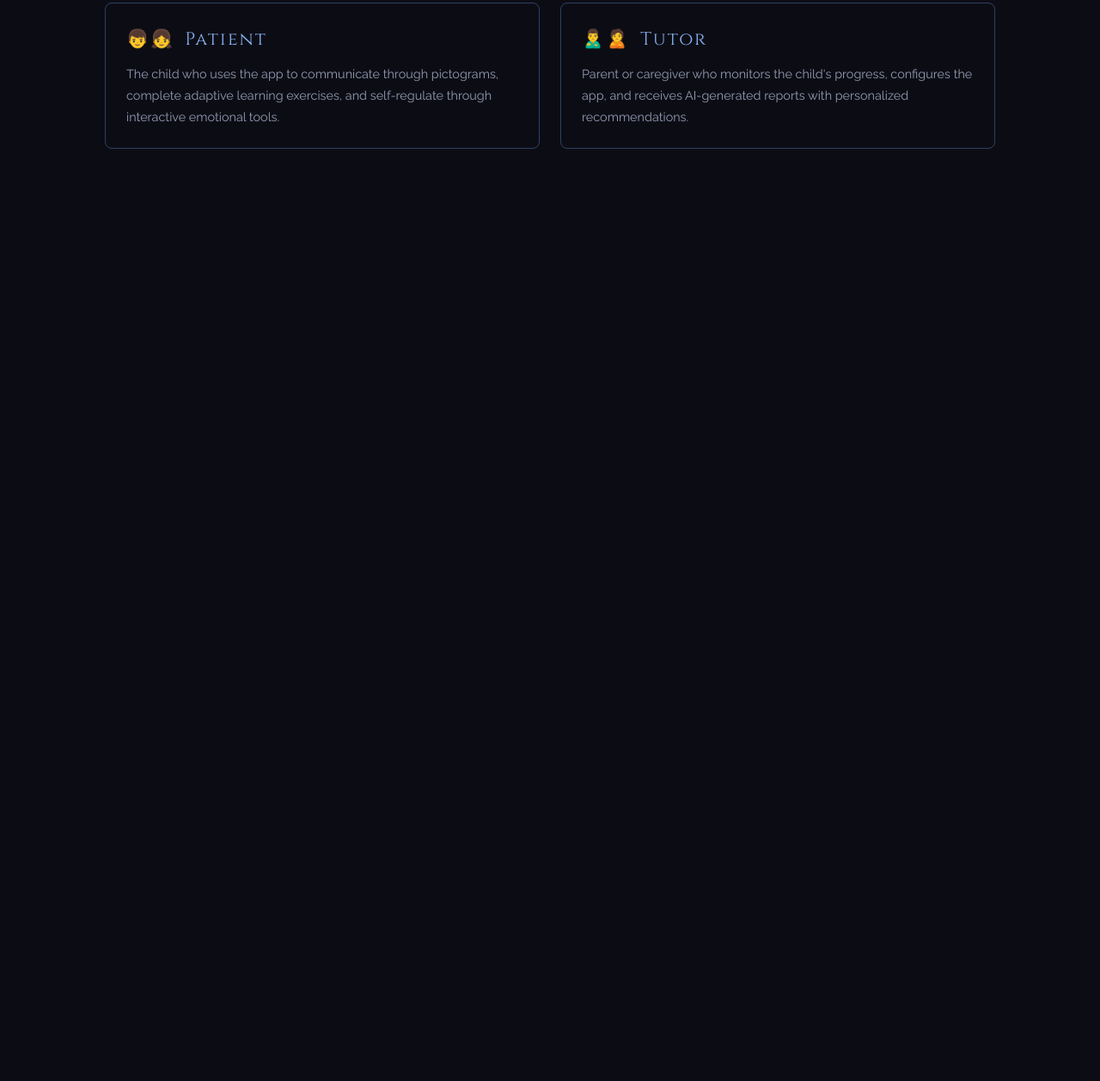
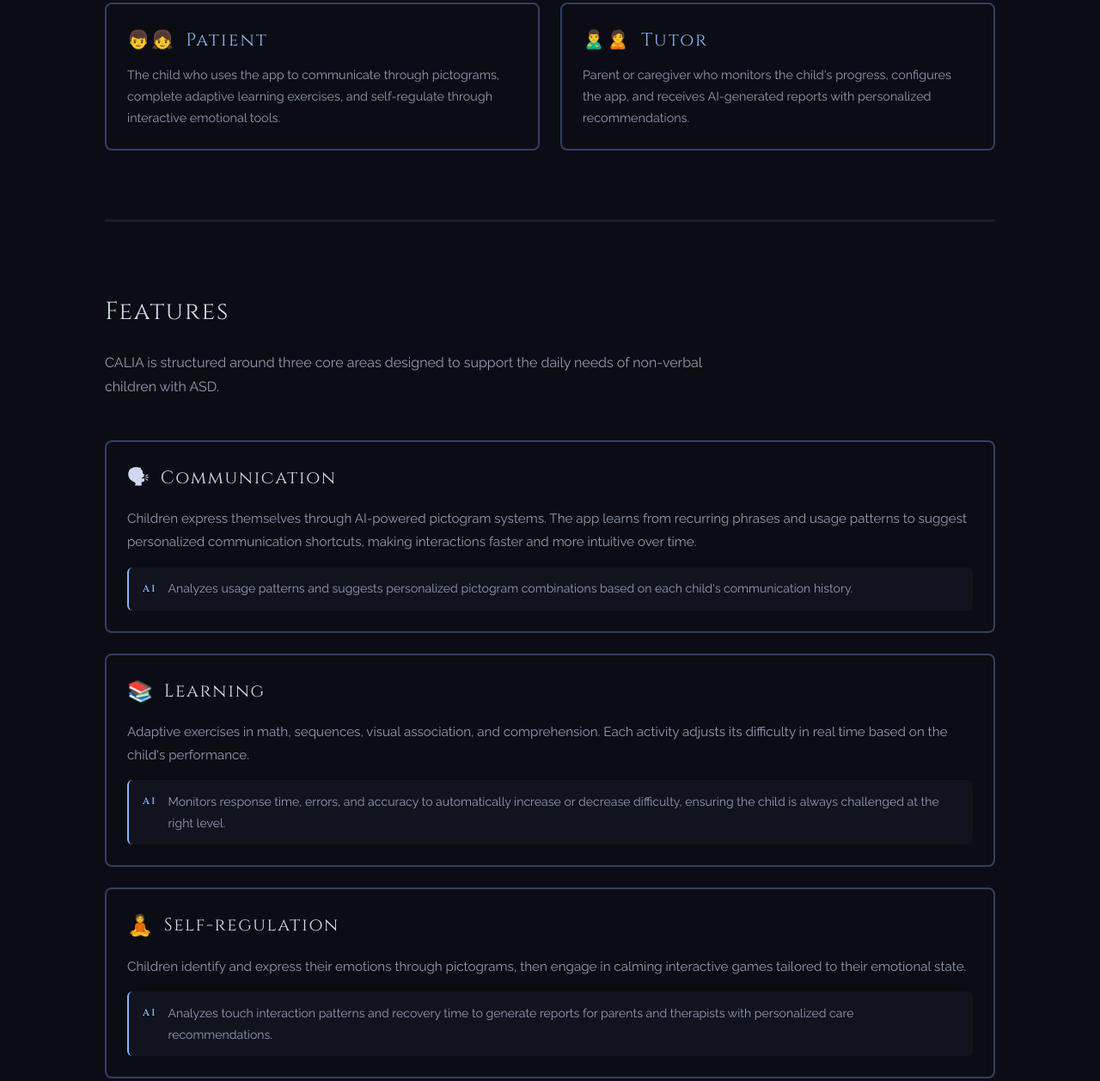
Before and after one commit to DracuDoyle/calia-website, a plain HTML site: page index.html in a window 1280 px wide. Shown: the part 942-2199 px from the top of the page at 86% size. Before the commit the page ends 1259 px from the top, so only its background shows below. Drawn offline with Linux system fonts and the light colour scheme.

Commit message:
feat: features section completed

```diff
--- a/css/components/about.css
+++ b/css/components/about.css
@@ -30,7 +30,7 @@
   align-items: flex-start;
   gap: 1.2rem;
   padding: 1.5rem;
-  border: 1px solid var(--border-ghost-elements);
+  border: 2px solid var(--border-ghost-elements);
   border-radius: 8px;
   flex: 1 1 300px;
   transition: border-color 0.3s ease;
--- /dev/null
+++ b/css/components/features.css
@@ -0,0 +1,88 @@
+#features {
+  padding: 5rem 0;
+  border-top: 1px solid var(--border-ghost);
+}
+
+#features h2 {
+  font-family: var(--font-display);
+  font-size: 1.8rem;
+  font-weight: 400;
+  color: var(--text-primary);
+  letter-spacing: 0.06em;
+  margin-bottom: 1.2rem;
+}
+
+#features > p {
+  color: var(--text-muted);
+  font-size: 1rem;
+  max-width: 700px;
+  margin-bottom: 3rem;
+}
+
+.features-list {
+  display: flex;
+  flex-direction: column;
+  gap: 1.5rem;
+}
+
+.feature-item {
+  display: flex;
+  flex-direction: column;
+  gap: 1rem;
+  padding: 1.5rem;
+  border: 2px solid var(--border-ghost-elements);
+  border-radius: 8px;
+  transition: border-color 0.3s ease;
+}
+
+.feature-header {
+  display: flex;
+  align-items: center;
+  gap: 0.8rem;
+}
+
+.feature-icon {
+  font-size: 1.5rem;
+  line-height: 1;
+}
+
+.feature-header h3 {
+  font-family: var(--font-display);
+  font-size: 1.3rem;
+  font-weight: 400;
+  color: var(--text-primary);
+  letter-spacing: 0.08em;
+}
+
+.feature-item > p {
+  color: var(--text-muted);
+  font-size: 0.95rem;
+  max-width: 100%;
+}
+
+.feature-ai {
+  display: flex;
+  align-items: flex-start;
+  gap: 0.8rem;
+  padding: 0.8rem 1rem;
+  background-color: var(--bg-surface);
+  border-radius: 6px;
+  border-left: 2px solid var(--accent);
+}
+
+.feature-ai-label {
+  font-family: var(--font-display);
+  font-size: 0.7rem;
+  font-weight: 600;
+  color: var(--accent);
+  letter-spacing: 0.2em;
+  text-transform: uppercase;
+  white-space: nowrap;
+  padding-top: 0.15rem;
+}
+
+.feature-ai p {
+  color: var(--text-muted);
+  font-size: 0.88rem;
+  max-width: 100%;
+}
--- a/css/styles.css
+++ b/css/styles.css
@@ -6,3 +6,4 @@
 @import './components/header.css';
 @import './components/hero.css';
 @import './components/about.css';
+@import './components/features.css';
--- a/index.html
+++ b/index.html
@@ -87,6 +87,65 @@
         </section>
 
 
+
+        <section id="features">
+
+            <h2 data-i18n="features_title">Features</h2>
+            <p data-i18n="features_description">CALIA is structured around three core areas designed to support the daily needs of non-verbal children with ASD.</p>
+
+            <div class="features-list">
+
+                <div class="feature-item">
+
+                    <div class="feature-header">
+                        <span class="feature-icon">🗣</span>
+                        <h3 data-i18n="feature_communication_title">Communication</h3>
+                    </div>
+                    <p data-i18n="feature_communication_description">Children express themselves through AI-powered pictogram systems. The app learns from recurring phrases and usage patterns to suggest personalized communication shortcuts, making interactions faster and more intuitive over time.</p>
+
+                    <div class="feature-ai">
+                        <span class="feature-ai-label" data-i18n="feature_ai_label">AI</span>
+                        <p data-i18n="feature_communication_ai">Analyzes usage patterns and suggests personalized pictogram combinations based on each child's communication history.</p>
+                    </div>
+
+                </div>
+
+                <div class="feature-item">
+
+                    <div class="feature-header">
+                        <span class="feature-icon">📚</span>
+                        <h3 data-i18n="feature_learning_title">Learning</h3>
+                    </div>
+                    <p data-i18n="feature_learning_description">Adaptive exercises in math, sequences, visual association, and comprehension. Each activity adjusts its difficulty in real time based on the child's performance.</p>
+
+                    <div class="feature-ai">
+                        <span class="feature-ai-label" data-i18n="feature_ai_label">AI</span>
+                        <p data-i18n="feature_learning_ai">Monitors response time, errors, and accuracy to automatically increase or decrease difficulty, ensuring the child is always challenged at the right level.</p>
+                    </div>
+
+                </div>
+
+                <div class="feature-item">
+
+                    <div class="feature-header">
+                        <span class="feature-icon">🧘</span>
+                        <h3 data-i18n="feature_selfregulation_title">Self-regulation</h3>
+                    </div>
+                    <p data-i18n="feature_selfregulation_description">Children identify and express their emotions through pictograms, then engage in calming interactive games tailored to their emotional state.</p>
+
+                    <div class="feature-ai">
+                        <span class="feature-ai-label" data-i18n="feature_ai_label">AI</span>
+                        <p data-i18n="feature_selfregulation_ai">Analyzes touch interaction patterns and recovery time to generate reports for parents and therapists with personalized care recommendations.</p>
+                    </div>
+
+                </div>
+
+            </div>
+
+        </section>
+
+
+
     </main>
 
     <script type="module" src="js/scripts.js"></script>
```
